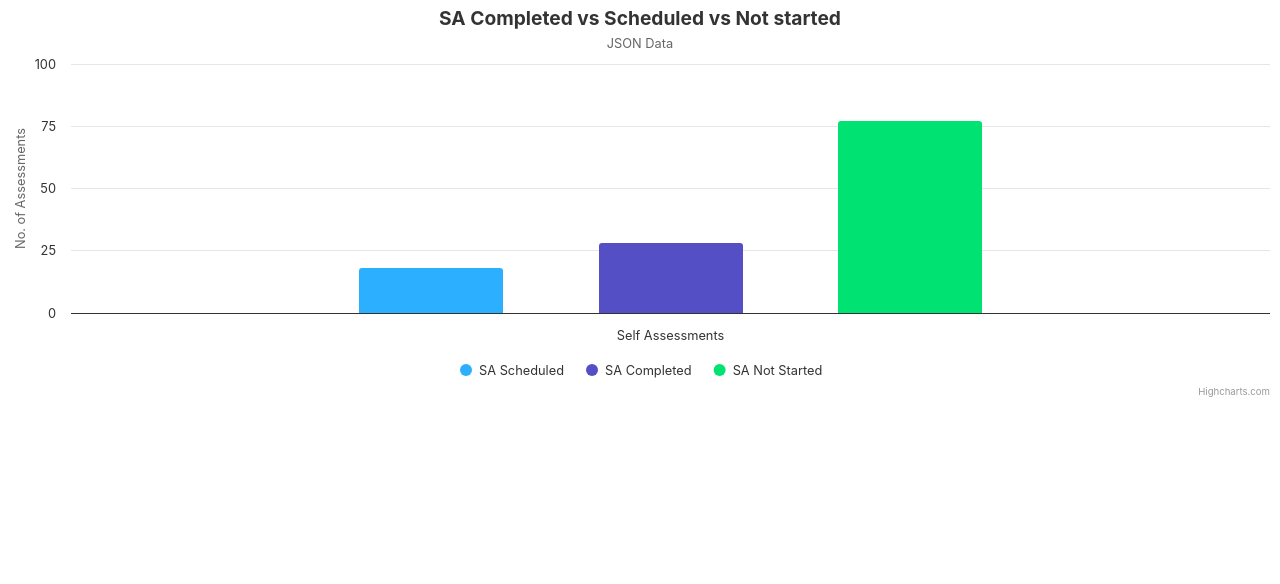
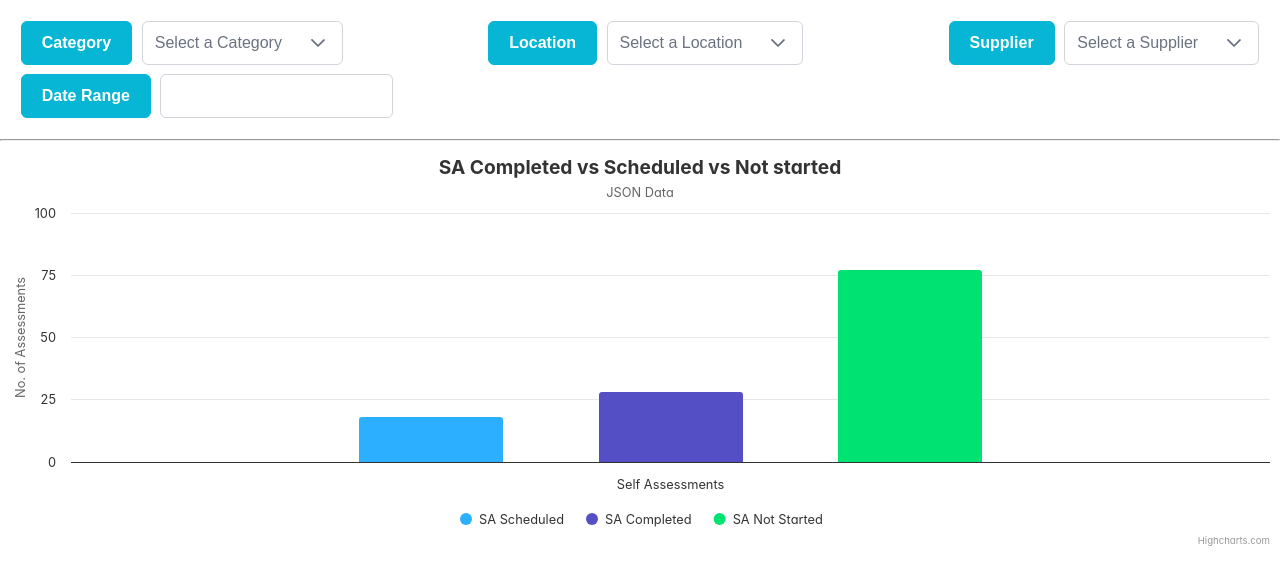
Before and after one commit to bishop254/react-high-charts, a React (Create React App) app: page / in a window 1280 px wide. Shown: the top 584 px of the page. Built offline with nearby package versions, Linux system fonts and the light colour scheme; a web font is replaced by a local one.

Commit message:
Updates on filters

```diff
--- a/package.json
+++ b/package.json
@@ -10,6 +10,7 @@
     "@testing-library/user-event": "^13.5.0",
     "highcharts": "^12.2.0",
     "highcharts-react-official": "^3.2.2",
+    "primereact": "^10.9.5",
     "react": "^19.1.0",
     "react-dom": "^19.1.0",
     "react-scripts": "5.0.1",
--- a/src/App.css
+++ b/src/App.css
@@ -28,6 +28,18 @@
   color: #61dafb;
 }
 
+.filterHeader {
+  display: flex;
+  flex-direction: row;
+  justify-content: space-between;
+  margin: 1rem;
+  flex-wrap: wrap;
+}
+
+.m-1 {
+  margin: 0.3rem;
+}
+
 @keyframes App-logo-spin {
   from {
     transform: rotate(0deg);
--- a/src/App.js
+++ b/src/App.js
@@ -1,11 +1,15 @@
 import "./App.css";
 import SelfAssessments from "./components/self-assessments";
+import { PrimeReactProvider } from "primereact/api";
+import "primereact/resources/themes/lara-light-cyan/theme.css";
 
 function App() {
   return (
-    <div className="App">
-      <SelfAssessments />
-    </div>
+    <PrimeReactProvider>
+      <div className="App">
+        <SelfAssessments />
+      </div>
+    </PrimeReactProvider>
   );
 }
 
--- a/src/components/self-assessments.js
+++ b/src/components/self-assessments.js
@@ -1,6 +1,12 @@
 import supplierAssessmentData from "../data/supplierAssignmentWithAuditorandActions.json";
+import categoryData from "../data/categories.json";
 import Highcharts from "highcharts";
 import HighchartsReact from "highcharts-react-official";
+import "../App.css";
+import { Dropdown } from "primereact/dropdown";
+import { useState } from "react";
+import { Calendar } from "primereact/calendar";
+import { Button } from "primereact/button";
 
 function SelfAssessments() {
   const options = {
@@ -12,6 +18,12 @@ function SelfAssessments() {
     },
     subtitle: {
       text: "JSON Data",
+    },
+    navigation: {
+      buttonOptions: {
+        enabled: true,
+        align: "right",
+      },
     },
     xAxis: {
       categories: ["Self Assessments"],
@@ -65,10 +77,75 @@ function SelfAssessments() {
     ],
   };
 
-  console.log(supplierAssessmentData);
+  const [selectedCategory, setSelectedCategory] = useState("");
+  const [selectedLocation, setSelectedLocation] = useState("");
+  const [selectedSupplier, setSelectedSupplier] = useState("");
+  const [selectedDates, setSelectedDates] = useState("");
+
+  const allLocations = Array.from(
+    new Set(
+      supplierAssessmentData.map((item) => item["vendor"]["supplierLocation"])
+    )
+  );
+  const allSuppliers = Array.from(
+    new Set(
+      supplierAssessmentData.map((item) => item["vendor"]["supplierName"])
+    )
+  );
 
   return (
-    <div className="App">
+    <div>
+      <div className="filterHeader">
+        <div>
+          <Button label="Category" className="m-1" />
+          <Dropdown
+            className="m-1"
+            value={selectedCategory}
+            onChange={(e) => setSelectedCategory(e.value)}
+            options={categoryData}
+            optionLabel="name"
+            placeholder="Select a Category"
+            checkmark={true}
+            highlightOnSelect={false}
+          />
+        </div>
+        <div>
+          <Button label="Location" className="m-1" />
+          <Dropdown
+            className="m-1"
+            value={selectedLocation}
+            onChange={(e) => setSelectedLocation(e.value)}
+            options={allLocations}
+            placeholder="Select a Location"
+            checkmark={true}
+            highlightOnSelect={false}
+          />
+        </div>
+        <div>
+          <Button label="Supplier" className="m-1" />
+          <Dropdown
+            className="m-1"
+            value={selectedSupplier}
+            onChange={(e) => setSelectedSupplier(e.value)}
+            options={allSuppliers}
+            placeholder="Select a Supplier"
+            checkmark={true}
+            highlightOnSelect={false}
+          />
+        </div>
+        <div>
+          <Button label="Date Range" className="m-1" />
+          <Calendar
+            className="m-1"
+            value={selectedDates}
+            onChange={(e) => setSelectedDates(e.value)}
+            selectionMode="range"
+            readOnlyInput
+            hideOnRangeSelection
+          />
+        </div>
+      </div>
+      <hr />
       <HighchartsReact highcharts={Highcharts} options={options} />
     </div>
   );
--- /dev/null
+++ b/src/data/categories.json
@@ -0,0 +1,13 @@
+[
+  { "name": "Forging & Machining", "value": 1 },
+  { "name": "Casting & Machining", "value": 2 },
+  { "name": "Pressing & Fabrication", "value": 3 },
+  { "name": "Proprietary Mechanical", "value": 4 },
+  { "name": "Proprietary Electrical", "value": 5 },
+  { "name": "Plastics, Rubber, Painting and Stickers", "value": 6 },
+  { "name": "EV/3W/2W", "value": 7 },
+  { "name": "BW", "value": 8 },
+  { "name": "Accessories", "value": 9 },
+  { "name": "IDM (Indirect Material)", "value": 10 },
+  { "name": "Import", "value": 11 }
+]
```
Also changed, not shown: 1 other file (tests, documents, lock files or other folders).
